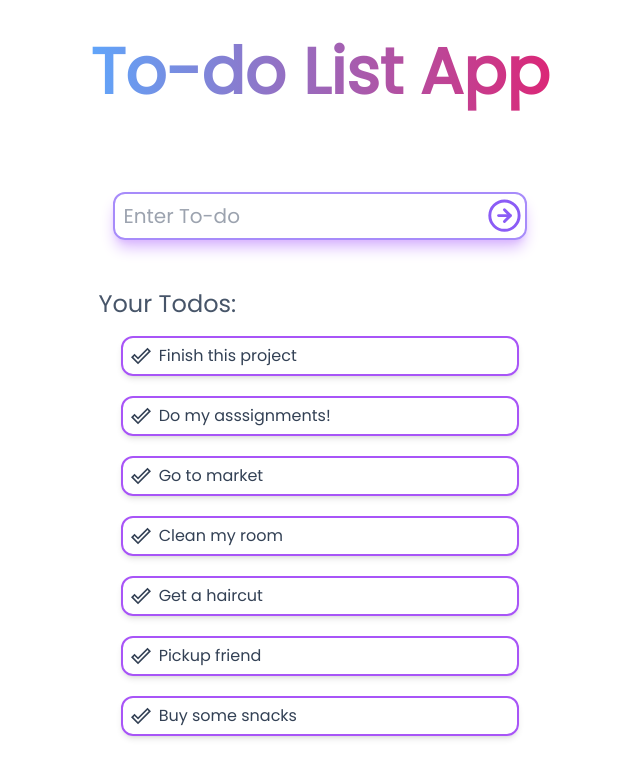
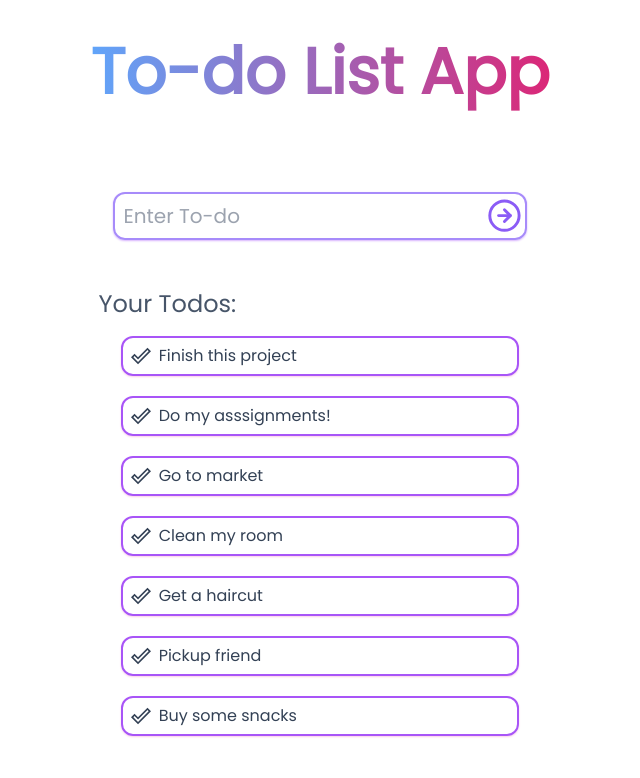
Before and after one commit to bishal0602/to-do-list, a React (Create React App) app in the folder client/: page /todos in a window 1280 px wide. Shown: the top 778 px of the page, without its empty margins (320-960 px from the left). Built offline with nearby package versions, Linux system fonts and the light colour scheme.

Commit message:
aesthetic changes

```diff
--- a/client/src/components/CreateTodo.jsx
+++ b/client/src/components/CreateTodo.jsx
@@ -3,14 +3,14 @@ import { FiArrowRightCircle } from "react-icons/fi";
 
 const CreateTodo = () => {
   return (
-    <div className="h-[3rem] w-[90%] self-center mx-auto flex items-center justify-between text-xl text-center mb-8 border-2 border-solid border-violet-400 rounded-xl shadow-lg shadow-purple-300">
+    <div className="h-[3rem] w-[90%] self-center mx-auto flex items-center justify-between text-xl text-center mb-8 border-2 border-solid border-violet-400 rounded-xl shadow-sm shadow-purple-300">
       <input
         type="text"
         placeholder="Enter To-do"
         className="h-4/5 w-[87%] p-2 border-none bg-transparent"
       ></input>
       <FiArrowRightCircle
-        className="h-4/5 w-[10%] text-violet-500 hover:text-green-500"
+        className="h-4/5 w-[10%] text-violet-500 hover:text-pink-600"
         onClick={() => alert("Sorry the feature is not ready yet:(")}
       />
     </div>
--- a/client/src/components/ToDo.jsx
+++ b/client/src/components/ToDo.jsx
@@ -4,14 +4,14 @@ import { MdOutlineDoneOutline } from "react-icons/md";
 const ToDo = ({ title, key, id }) => {
   return (
     <div
-      className="group self-top justify-self-center flex items-center justify-start text-slate-700 min-h-[2.5rem] w-[90%] border-2 border-solid border-purple-500 rounded-xl shadow-md  hover:text-black hover:shadow-purple-500"
+      className="group self-top justify-self-center flex items-center justify-start text-slate-700 min-h-[2.5rem] w-[90%] border-2 border-solid border-purple-500 rounded-xl shadow-sm shadow-pink-200  hover:text-black hover:shadow-purple-500 hover:border-pink-600 hover:shadow-md"
       key={key}
       id={id}
       onClick={() => alert("Sorry the feature is not ready yet:(")}
     >
       <MdOutlineDoneOutline
         size={20}
-        className="ml-2 group-hover:text-lime-700 group-hover:scale-110 "
+        className="ml-2 group-hover:text-pink-600 group-hover:scale-110 "
       />
       <h1 className="ml-2 text-left  ">{title}</h1>
     </div>
--- a/client/src/index.css
+++ b/client/src/index.css
@@ -14,6 +14,7 @@ body {
   text-decoration: none;
   outline: none;
   box-sizing: border-box;
+  user-select: none;
 }
 
 *:focus {
--- a/client/tailwind.config.js
+++ b/client/tailwind.config.js
@@ -1,6 +1,12 @@
 /** @type {import('tailwindcss').Config} */
 module.exports = {
-  content: ["./src/**/*.{js,jsx,ts,tsx}"],
+  content: [
+    "./public/**/*.html",
+    "./public/*.html",
+    "./src/**/*.{js,jsx,ts,tsx,vue}",
+    "./src/**/*.{js,jsx,ts,tsx}",
+    "./src/*.{js,jsx,ts,tsx}",
+  ],
   theme: {
     extend: {
       fontFamily: {
```
